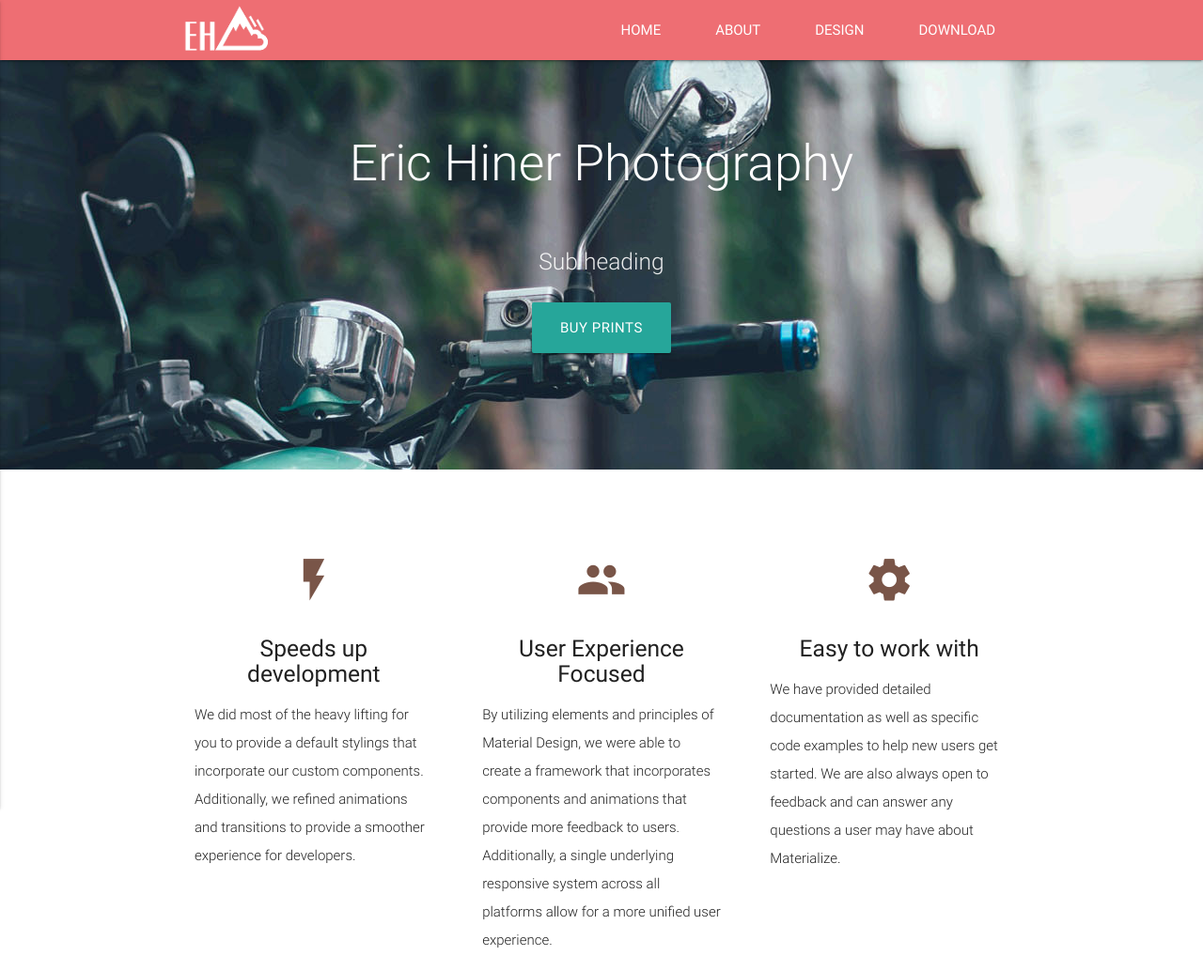
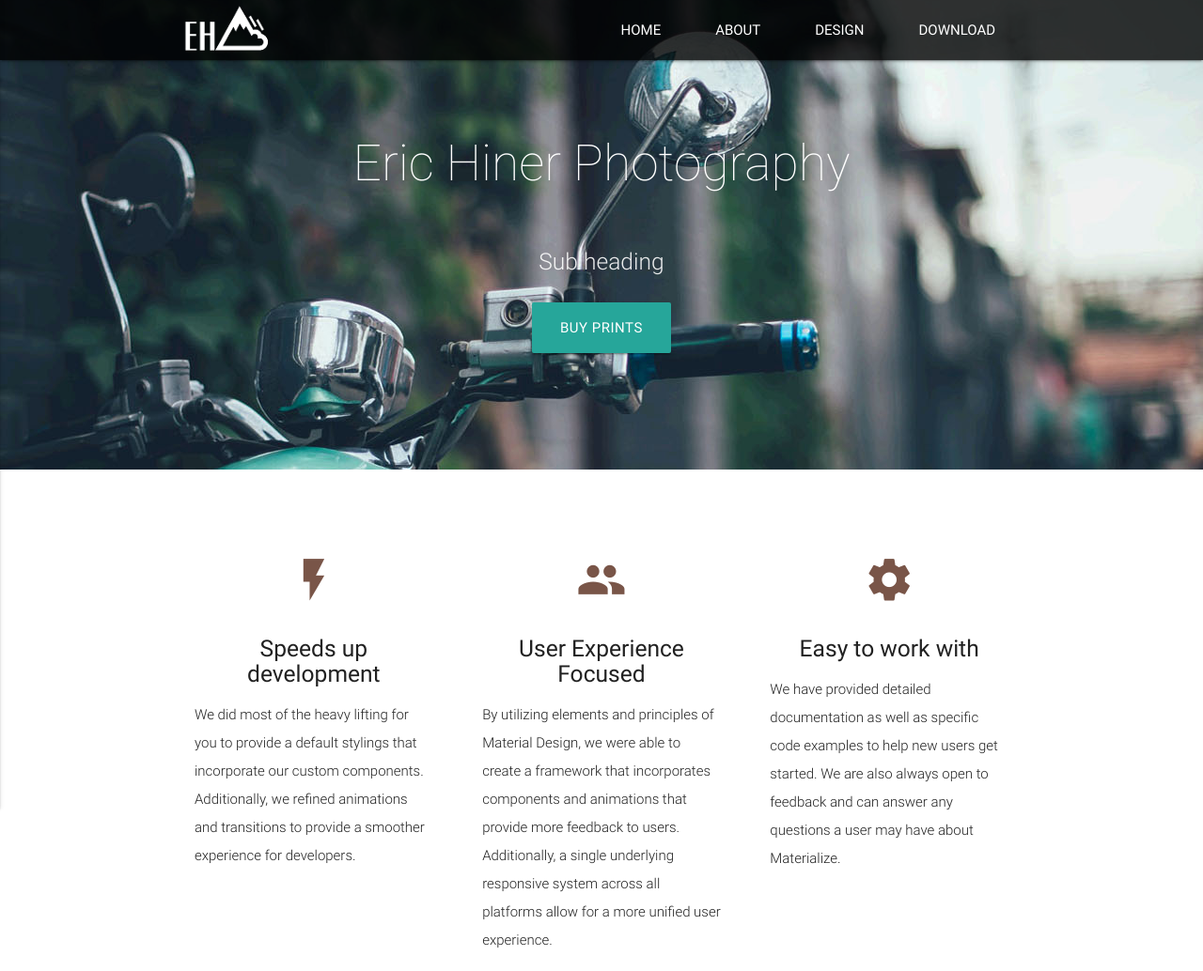
Before and after one commit to phelanj/hiner-photography, a plain HTML site: page index.html in a window 1280 px wide. Shown: the top 1034 px of the page at 94% size. Drawn offline with nearby package versions, Linux system fonts and the light colour scheme.

Commit message:
Update style.css

```diff
--- a/css/style.css
+++ b/css/style.css
@@ -1,11 +1,3 @@
-/* Custom Stylesheet */
-/**
- * Use this file to override Materialize files so you can update
- * the core Materialize files in the future
- *
- * Made By MaterializeCSS.com
- */
-
 nav ul a,
 nav .brand-logo {
   color: #444;
@@ -16,6 +8,7 @@ p {
 }
 .scroll {
 	color:white;
+	z-index: 2;
 }
 .cl-effect-1 a::before,
 .cl-effect-1 a::after {
@@ -54,7 +47,7 @@ content: ']';
   color: #26a69a;
 }
 }
-h1.light {
+h2.light {
 	font-weight: 200;
 }
 .border {
@@ -65,6 +58,9 @@ h1.light {
 	padding-bottom: 10px;
 	max-width: 700px;
 	margin: auto;
+}
+.opac {
+	background: rgba(0, 0, 0, 0.8);
 }
 
 .parallax-container {
```
